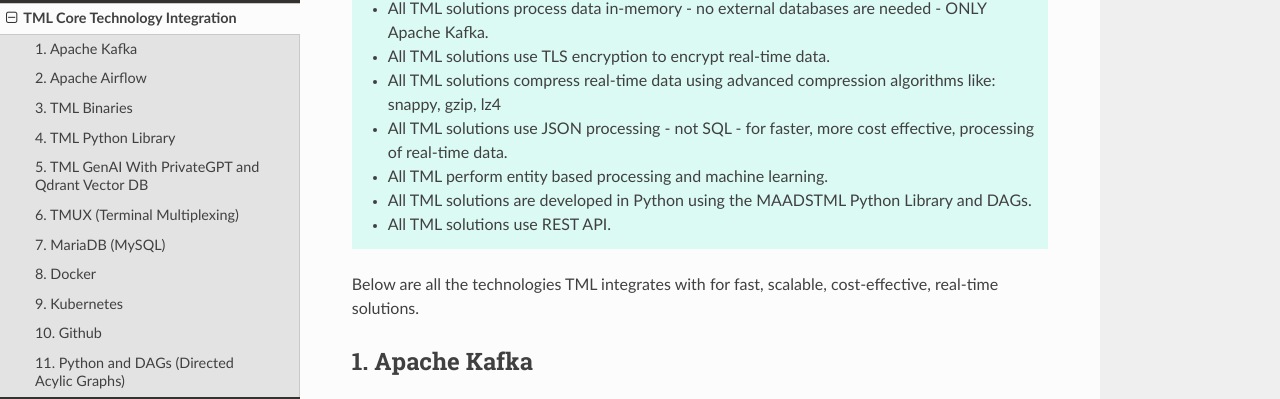
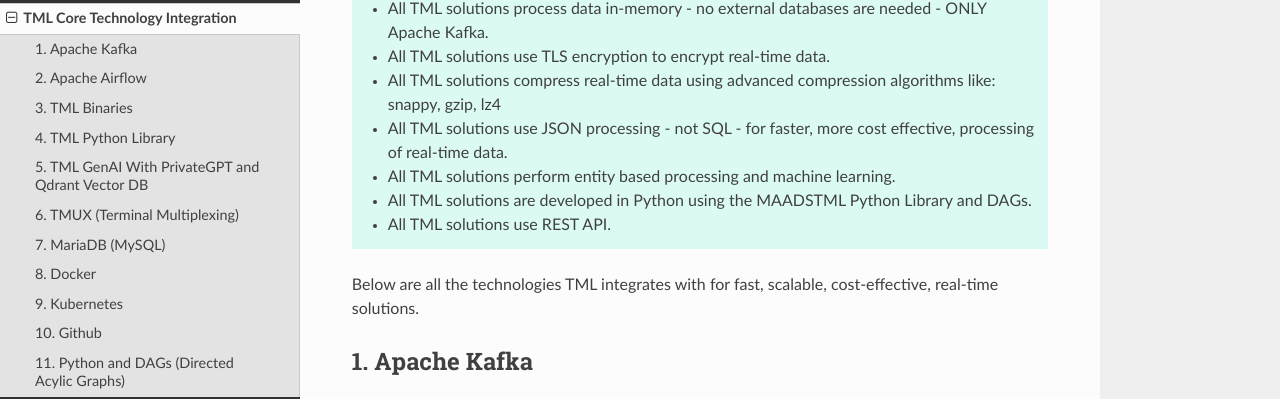
Before and after one commit to smaurice101/readthedocs, a Sphinx documentation site: the page built from docs/source/coreintegrations.rst, in a window 1280 px wide and 900 px high. Shown: the part 228-627 px from the top of the window. Built offline with Sphinx 7.4.7 and the Read the Docs theme 2.0.0, drawn with Linux system fonts in a browser that asks for light colours.

Commit message:
Update coreintegrations.rst

```diff
--- a/docs/source/coreintegrations.rst
+++ b/docs/source/coreintegrations.rst
@@ -13,7 +13,7 @@
 
    - All TML solutions use JSON processing - not SQL - for faster, more cost effective, processing of real-time data.
 
-   - All TML perform entity based processing and machine learning.
+   - All TML solutions perform entity based processing and machine learning.
 
    - All TML solutions are developed in Python using the MAADSTML Python Library and DAGs.
 
```
